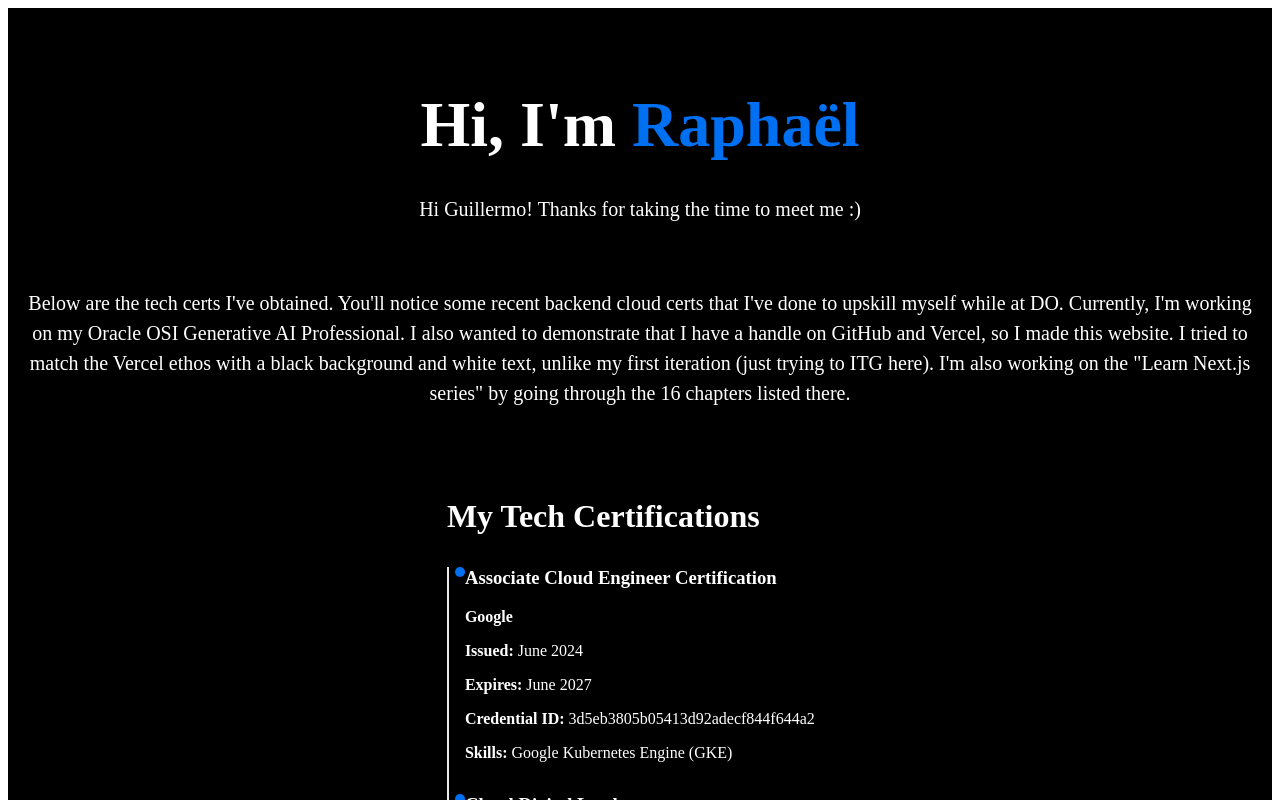
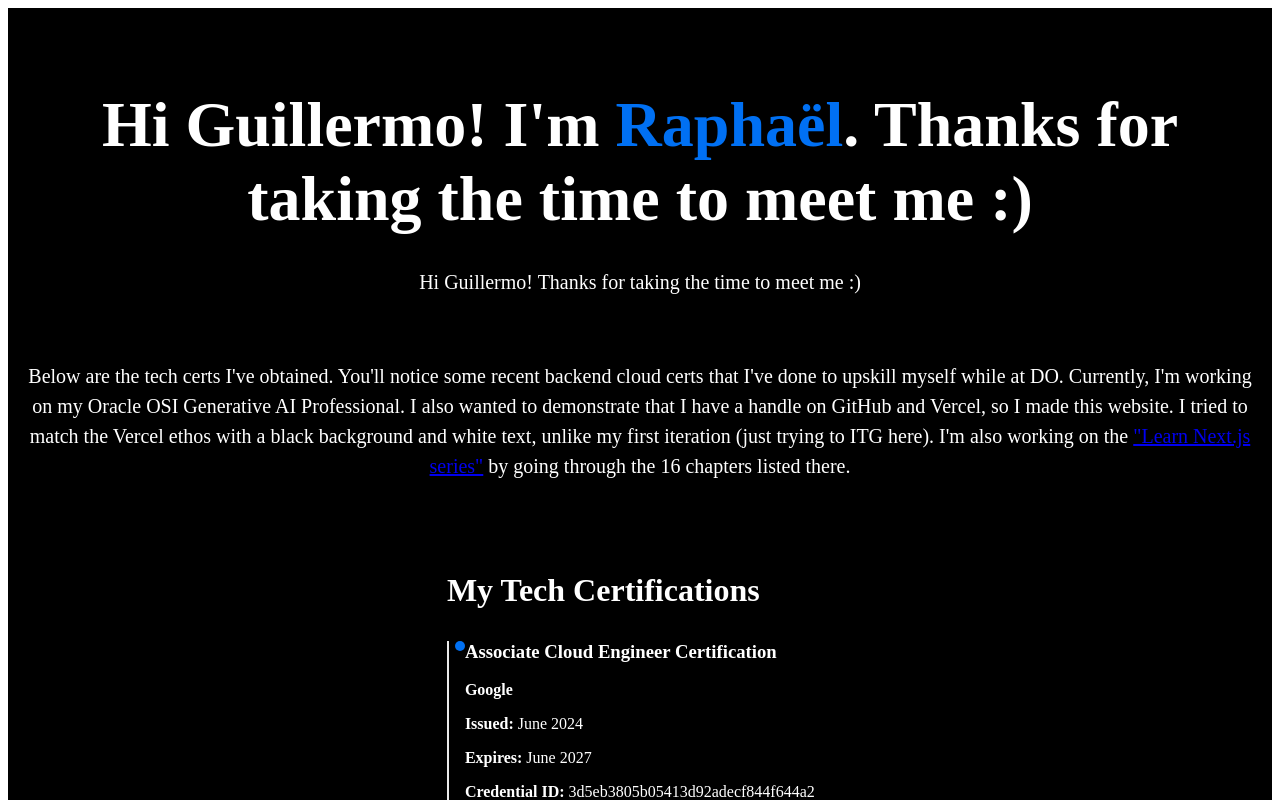
Before and after one commit to ralphieninefo/hire-raphael-nextjs, a Next.js app: page / in a window 1280 px wide. Shown: the top 800 px of the page. Built offline with nearby package versions, Linux system fonts and the light colour scheme; a web font is replaced by a local one.

Commit message:
Update title and add link to Learn Next.js series

```diff
--- a/pages/index.js
+++ b/pages/index.js
@@ -5,14 +5,14 @@ export default function Home() {
   return (
     <div className={styles.container}>
       <Head>
-        <title>Hi, I'm Raphaël</title>
+        <title>Hi Guillermo! I'm Raphaël. Thanks for taking the time to meet me :)</title>
         <meta name="description" content="Hire Raphaël Sirvent" />
         <link rel="icon" href="/favicon.ico" />
       </Head>
 
       <main className={styles.main}>
         <h1 className={styles.title}>
-          Hi, I'm <a href="https://www.linkedin.com/in/raphael-sirvent/" target="_blank" rel="noopener noreferrer">Raphaël</a>
+          Hi Guillermo! I'm <a href="https://www.linkedin.com/in/raphael-sirvent/" target="_blank" rel="noopener noreferrer">Raphaël</a>. Thanks for taking the time to meet me :)
         </h1>
 
         <p className={styles.greeting}>
@@ -20,7 +20,7 @@ export default function Home() {
         </p>
 
         <p className={styles.intro}>
-          Below are the tech certs I've obtained. You'll notice some recent backend cloud certs that I've done to upskill myself while at DO. Currently, I'm working on my Oracle OSI Generative AI Professional. I also wanted to demonstrate that I have a handle on GitHub and Vercel, so I made this website. I tried to match the Vercel ethos with a black background and white text, unlike my first iteration (just trying to ITG here). I'm also working on the "Learn Next.js series" by going through the 16 chapters listed there.
+          Below are the tech certs I've obtained. You'll notice some recent backend cloud certs that I've done to upskill myself while at DO. Currently, I'm working on my Oracle OSI Generative AI Professional. I also wanted to demonstrate that I have a handle on GitHub and Vercel, so I made this website. I tried to match the Vercel ethos with a black background and white text, unlike my first iteration (just trying to ITG here). I'm also working on the <a href="https://nextjs.org/learn" target="_blank" rel="noopener noreferrer">"Learn Next.js series"</a> by going through the 16 chapters listed there.
         </p>
 
         <div className={styles.certifications}>
```
